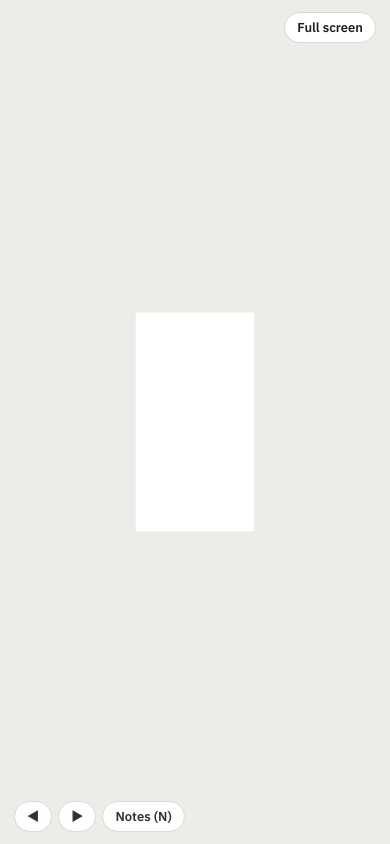
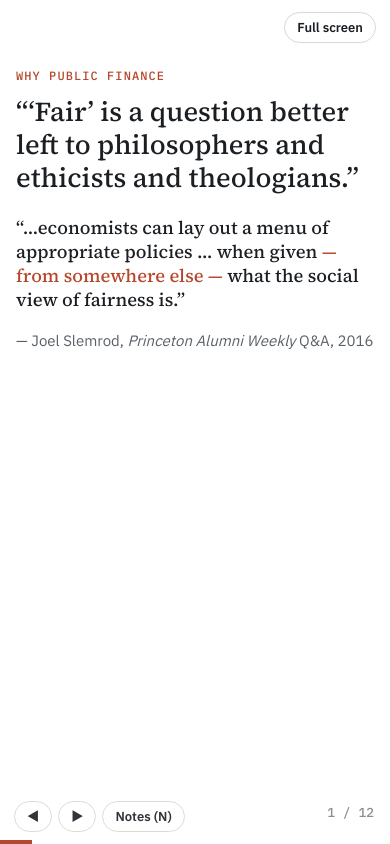
Before and after one commit to dylantmoore/website, a plain HTML site: page mea/index.html in a window 390 px wide. Drawn offline with nearby package versions, Linux system fonts and the light colour scheme.

Commit message:
Fix MEA deck startup and phone layout

```diff
--- a/mea/index.html
+++ b/mea/index.html
@@ -20,7 +20,7 @@
 html,body{margin:0;height:100%;background:var(--bg);color:var(--ink);overflow:hidden}
 body{font-family:var(--sans)}
 #wrap{position:fixed;inset:0;display:flex;align-items:center;justify-content:center}
-#stage{width:1280px;height:720px;position:relative;background:var(--card);transform-origin:center center;box-shadow:0 1px 3px rgba(0,0,0,.08)}
+#stage{flex:none;width:1280px;height:720px;position:relative;background:var(--card);transform-origin:center center;box-shadow:0 1px 3px rgba(0,0,0,.08)}
 .slide{position:absolute;inset:0;padding:60px 84px 56px;display:none;flex-direction:column}
 .slide.on{display:flex}
 .eyebrow{font:500 14px/1 var(--mono);letter-spacing:.09em;text-transform:uppercase;color:var(--red);margin-bottom:18px}
@@ -73,13 +73,35 @@ mark{background:#FBE7A6;color:inherit;padding:0 3px;border-radius:3px;transition
 .msvg .big{font-family:var(--sans);font-size:22px;font-weight:600}
 .msvg .huge{font-family:var(--serif);font-size:34px;font-weight:650;fill:var(--ink)}
 
+@media (pointer: coarse) {
+  #nav {opacity:1; z-index:6; bottom:max(8px, env(safe-area-inset-bottom));}
+  #nav button,#bFull {min-height:44px; min-width:44px;}
+  #bFull {top:max(8px, env(safe-area-inset-top)); right:max(10px, env(safe-area-inset-right));}
+  #notes {bottom:64px;}
+}
+@media (max-width:700px) and (orientation:portrait) {
+  #stage {width:100%; height:100%;}
+  .slide,.slide.mono {padding:68px 16px 84px; overflow:auto;}
+  .center {flex:none;}
+  .eyebrow {font-size:12px; line-height:1.35; margin-bottom:12px;}
+  h2,.mtitle {font-size:clamp(24px,6.5vw,36px); margin-bottom:12px;}
+  .big {font-size:clamp(25px,7vw,42px);}
+  .mid,.mcap {font-size:clamp(17px,4.7vw,25px);}
+  .sm {font-size:15px;}
+  .row {flex-direction:column; gap:8px!important; margin-top:22px!important;}
+  .card {padding:10px 14px;}
+  .msvg {width:100%; height:auto; flex:none;}
+  #count {right:16px; bottom:23px;}
+  #notes {max-height:34vh; overflow:auto; width:min(90vw,480px);}
+}
+
 </style>
 </head>
 <body>
 <div id="wrap"><div id="stage">
 
 <!-- 1 TITLE -->
-<section class="slide" data-notes="1:30–3:00. Joel, asked 'Is our tax system fair?' (PAW, Jan 2016). Economists bring the menu; the values come from somewhere else, and PF makes you say them.">
+<section class="slide on" data-notes="1:30–3:00. Joel, asked 'Is our tax system fair?' (PAW, Jan 2016). Economists bring the menu; the values come from somewhere else, and PF makes you say them.">
   <div class="eyebrow">Why public finance</div>
   <div class="center">
     <div class="big" style="max-width:1080px">“‘Fair’ is a question better left to philosophers and ethicists and theologians.”</div>
@@ -301,7 +323,11 @@ window.MONO={steps, play(k,target){ const st=steps[k]; if(raf)cancelAnimationFra
 <script>
 (function(){
   const stage = document.getElementById('stage');
-  function fit(){ const s = Math.min(innerWidth/1280, innerHeight/720); stage.style.transform = 'scale(' + s + ')'; }
+  const phonePortrait = matchMedia('(max-width: 700px) and (orientation: portrait)');
+  function fit(){
+    const scale = Math.min(innerWidth/1280, innerHeight/720);
+    stage.style.transform = phonePortrait.matches ? 'none' : 'scale(' + scale + ')';
+  }
   addEventListener('resize', fit); fit();
 
   const slides = [...document.querySelectorAll('.slide')];
@@ -309,6 +335,7 @@ window.MONO={steps, play(k,target){ const st=steps[k]; if(raf)cancelAnimationFra
   const frags = s => [...s.querySelectorAll('.f')];
   const visCount = s => frags(s).filter(e => e.classList.contains('v')).length;
   const hooks = {};
+  let setG = () => {};
 
   function show(n, allFrags){
     idx = Math.max(0, Math.min(slides.length-1, n));
@@ -321,6 +348,7 @@ window.MONO={steps, play(k,target){ const st=steps[k]; if(raf)cancelAnimationFra
     try { history.replaceState(null, '', '#' + (idx+1)); } catch(e){}
     if (s.dataset.enter!=="mono" && window.MONO && MONO.stop) MONO.stop();
     if (s.dataset.enter && hooks[s.dataset.enter]) hooks[s.dataset.enter](s);
+    if (phonePortrait.matches) s.scrollTop = 0;
     fragChanged(s);
   }
   function fragChanged(s){
@@ -378,12 +406,14 @@ window.MONO={steps, play(k,target){ const st=steps[k]; if(raf)cancelAnimationFra
 
   /* ---------- KaTeX ---------- */
   function tex(){
-    if (!window.katex) return setTimeout(tex, 150);
+    if (!window.katex) return;
     document.querySelectorAll('.katex-i').forEach(el => katex.render(el.dataset.tex, el, {throwOnError:false}));
-    katex.render('t^{*}=\\dfrac{1-g}{1-g+a\\,e}', document.getElementById('saez'), {throwOnError:false, displayMode:false});
+    if (document.getElementById('saez')) katex.render('t^{*}=\\dfrac{1-g}{1-g+a\\,e}', document.getElementById('saez'), {throwOnError:false, displayMode:false});
   }
-  tex();
+  if (document.readyState === 'complete') tex();
+  else window.addEventListener('load', tex, {once:true});
 
+  if (document.getElementById('dialSvg') && document.getElementById('gSlider') && document.getElementById('tRead')) {
   /* ---------- Dial: Saez top rate ---------- */
   const A = 1.5, E = 0.25, NS = 'http://www.w3.org/2000/svg';
   const tstar = g => (1-g)/(1-g+A*E);
@@ -409,7 +439,7 @@ window.MONO={steps, play(k,target){ const st=steps[k]; if(raf)cancelAnimationFra
     document.getElementById('tRead').innerHTML = 'g = ' + g.toFixed(2) + ' &nbsp;→&nbsp; <span style="color:#B4472C">t* = ' + Math.round(100*t) + '%</span>';
     slider.value = g;
   }
-  function setG(target){
+  setG = function(target){
     if (anim) cancelAnimationFrame(anim);
     const from = +slider.value, t0 = performance.now(), dur = 900;
     const step = now => { const u = Math.min(1,(now-t0)/dur), e = u<.5?2*u*u:1-Math.pow(-2*u+2,2)/2; drawG(from + (target-from)*e); if (u<1) anim = requestAnimationFrame(step); };
@@ -419,8 +449,11 @@ window.MONO={steps, play(k,target){ const st=steps[k]; if(raf)cancelAnimationFra
   drawG(0);
   hooks.dial = () => {};
 
+  }
+
   /* ---------- Bunching dots ---------- */
-  const cv = document.getElementById('bunchCanvas'), cx = cv.getContext('2d');
+  const cv = document.getElementById('bunchCanvas'), cx = cv?.getContext('2d');
+  if (cx) {
   const W = 2220, H = 900, x0 = 100, x1 = 2140, base = 780, BIN = 34, R = 7;
   const kink = 100 + 30*34, bw = 140;
   let dots = [], raf = null;
@@ -460,6 +493,8 @@ window.MONO={steps, play(k,target){ const st=steps[k]; if(raf)cancelAnimationFra
   }
   function runBunch(){ if (raf) cancelAnimationFrame(raf); seed(); raf = requestAnimationFrame(frame); }
   hooks.bunch = runBunch;
+  cv.addEventListener('click', runBunch);
+  }
   /* ---------- Monopsony example (merged from its own slide) ---------- */
   document.querySelectorAll('.slide.mono').forEach(sec => {
     const k = +sec.dataset.mono, st = window.MONO && MONO.steps[k];
@@ -467,7 +502,6 @@ window.MONO={steps, play(k,target){ const st=steps[k]; if(raf)cancelAnimationFra
     sec.querySelector('.msvg').addEventListener('click', () => hooks.mono(sec));
   });
   hooks.mono = sec => { if (window.MONO) MONO.play(+sec.dataset.mono, sec.querySelector('.msvg')); };
-  cv.addEventListener('click', runBunch);
 
   const start = parseInt((location.hash||'').slice(1), 10);
   show(isFinite(start) && start > 0 ? start-1 : 0, false);
```
